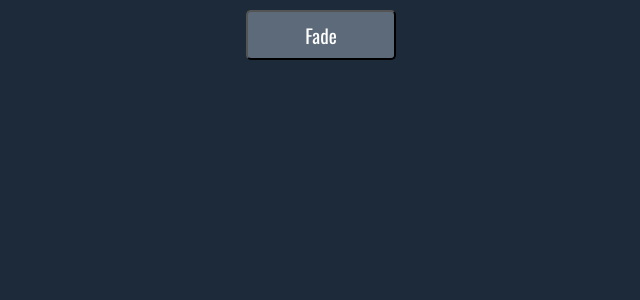
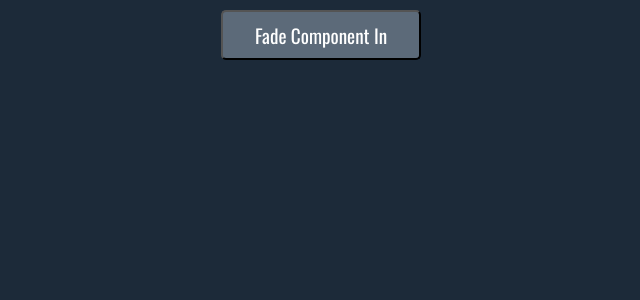
Before and after one commit to giacomo9999/Simple-React-Transition, a React (Create React App) app: page / in a window 1280 px wide. Shown: the top 300 px of the page, without its empty margins (319-959 px from the left). Built offline with nearby package versions, Linux system fonts and the light colour scheme.

Commit message:
Split the functionality into two components.

```diff
--- a/src/App.css
+++ b/src/App.css
@@ -149,7 +149,7 @@ td {
 
 button {
   height: 50px;
-  width: 150px;
+  width: 200px;
   background-color: #5c6a79;
   color: white;
   padding: 1px 10px;
--- a/src/App.js
+++ b/src/App.js
@@ -2,19 +2,23 @@ import React, { Component } from "react";
 import "./App.css";
 import { Transition } from "react-transition-group";
 
-const defaultStyle = { transition: "opacity 400ms ease-in-out", opacity: 0 };
+import InButton from "./InButton";
+import DisplayComp from "./DisplayComp";
 
-const transitionStyles = {
-  entering: { opacity: 0 },
-  entered: { opacity: 1 },
-  exiting: { opacity: 1 },
-  exited: { opacity: 0 }
-};
+// const defaultStyle = { transition: "opacity 400ms ease-in-out", opacity: 0 };
+
+// const transitionStyles = {
+//   entering: { opacity: 0 },
+//   entered: { opacity: 1 },
+//   exiting: { opacity: 1 },
+//   exited: { opacity: 0 }
+// };
 
 class App extends Component {
   state = { bool: false };
 
   toggle = () => {
+    console.log("Toggling state...");
     this.setState(prevState => ({
       bool: !prevState.bool
     }));
@@ -29,20 +33,10 @@ class App extends Component {
     return (
       <div>
         <div className="spacer10" />
-        <button onClick={toggle}>Fade</button>
-        <Transition in={bool} timeout={400}>
-          {status => (
-            <div
-              style={{
-                ...defaultStyle,
-                ...transitionStyles[status]
-              }}
-            >
-              <h2>This Text Will Fade In And Out</h2>
-              {console.log(status)}
-            </div>
-          )}
-        </Transition>
+        <InButton bool={bool} toggle={toggle} />
+        <DisplayComp bool={bool} toggle={toggle} />
+
+
       </div>
     );
   }
--- /dev/null
+++ b/src/DisplayComp.js
@@ -0,0 +1,34 @@
+import React, { Component } from "react";
+import { Transition } from "react-transition-group";
+
+const defaultStyle = { transition: "opacity 400ms ease-in-out", opacity: 0 };
+
+const transitionStyles = {
+  entering: { opacity: 0 },
+  entered: { opacity: 1 },
+  exiting: { opacity: 1 },
+  exited: { opacity: 0 }
+};
+
+class DisplayComp extends Component {
+  render() {
+    return (
+      <Transition in={this.props.bool} timeout={400}>
+        {status => (
+          <div
+            style={{
+              ...defaultStyle,
+              ...transitionStyles[status]
+            }}
+          >
+            <h2>This Text Will Fade Out</h2>
+            <button onClick={this.props.toggle}>Fade Component Out</button>
+            {console.log(status)}
+          </div>
+        )}
+      </Transition>
+    );
+  }
+}
+
+export default DisplayComp;
--- /dev/null
+++ b/src/InButton.js
@@ -0,0 +1,35 @@
+import React, {Component} from "react";
+import { Transition } from "react-transition-group";
+
+const defaultStyle = { transition: "opacity 400ms ease-in-out", opacity: 0 };
+
+const transitionStyles = {
+  entering: { opacity: 0 },
+  entered: { opacity: 1 },
+  exiting: { opacity: 1 },
+  exited: { opacity: 0 }
+};
+
+class InButton extends Component{
+render(){
+    return (
+
+        <Transition in={!this.props.bool} timeout={400}>
+          {status => (
+            <div
+              style={{
+                ...defaultStyle,
+                ...transitionStyles[status]
+              }}
+            >
+              <button onClick={this.props.toggle}>Fade Component In</button>
+              {console.log(status)}
+              {console.log("Fading In.")}
+            </div>
+          )}
+        </Transition>
+    )
+}
+}
+
+export default InButton;
```
